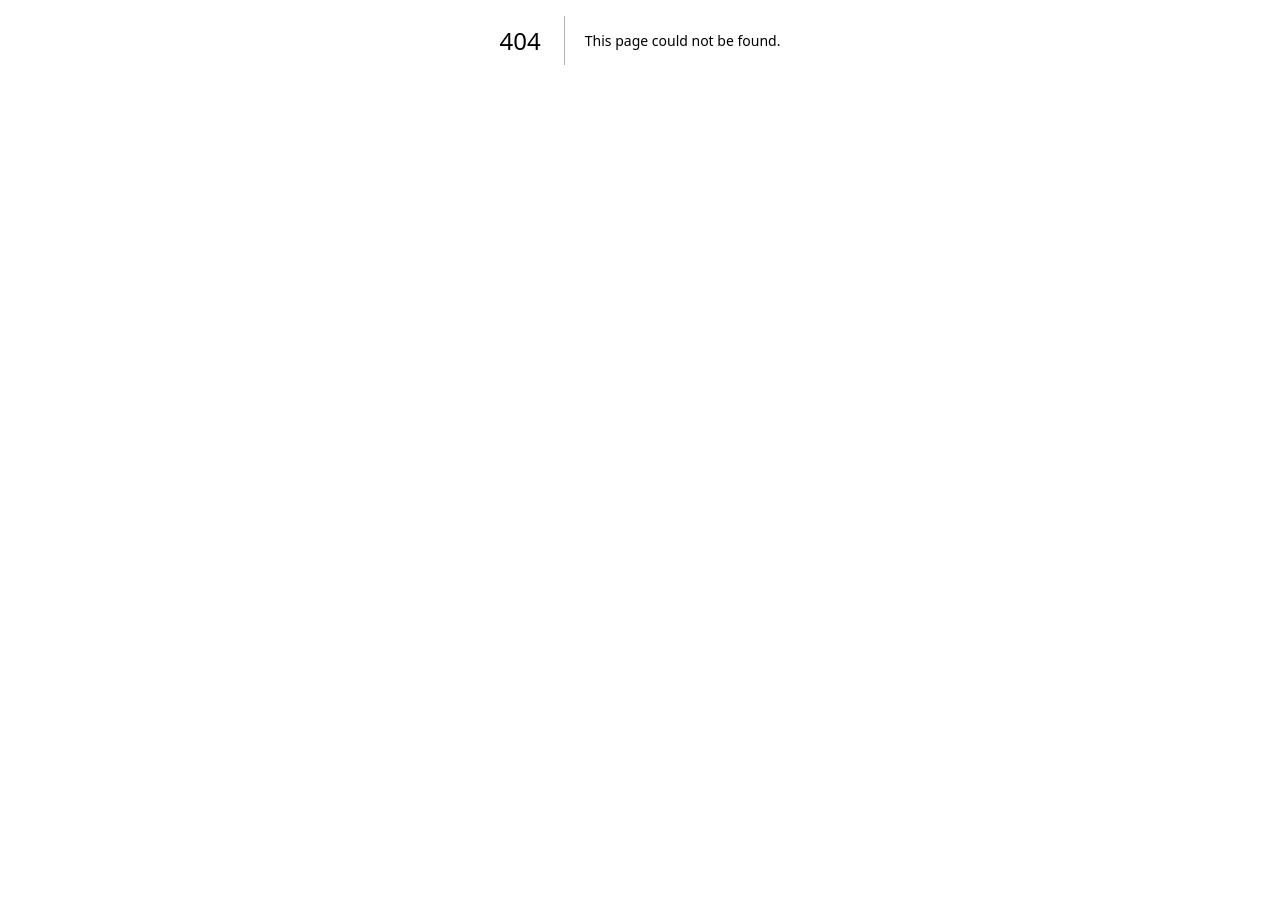
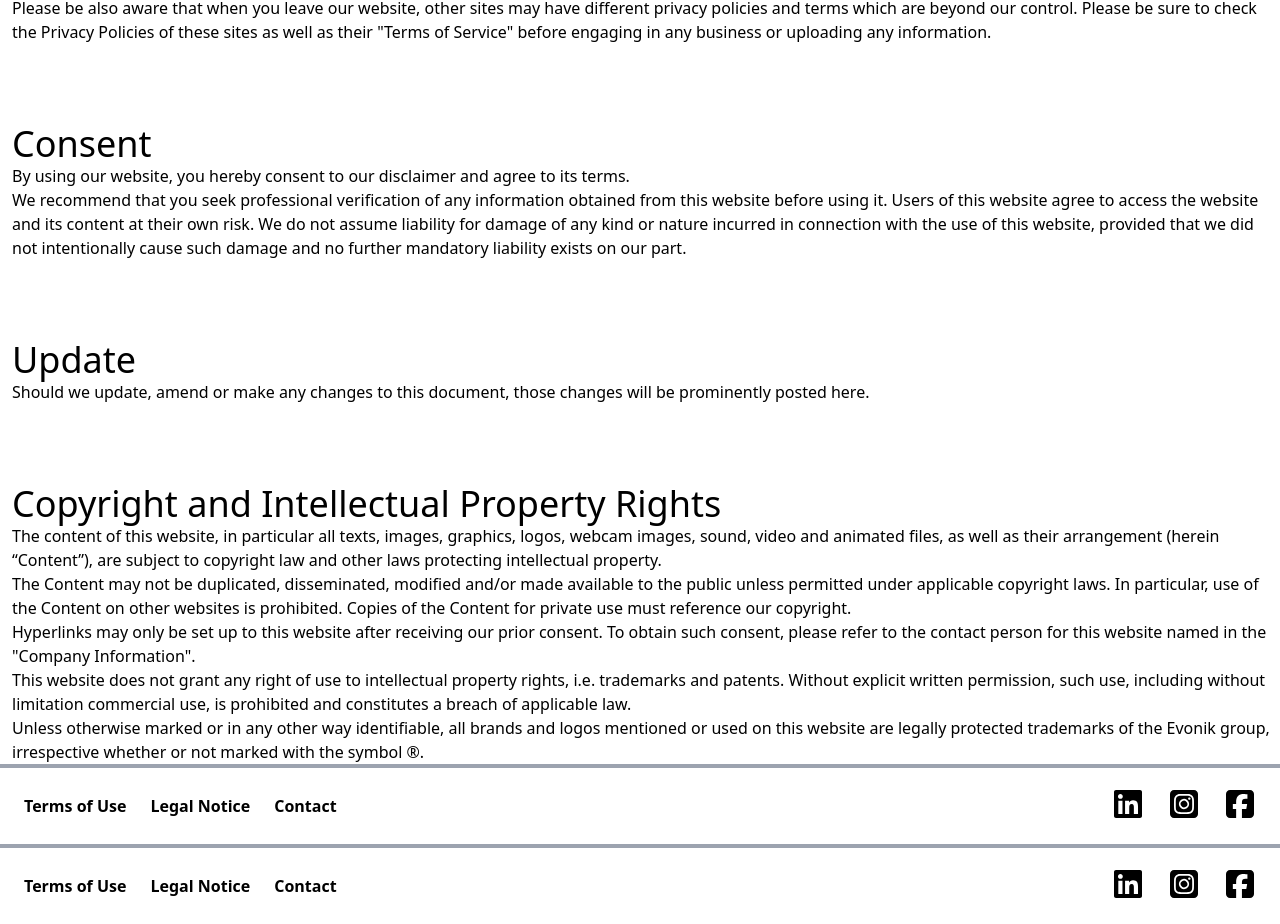
Before and after one commit to B3-Team6/e-commerce-project, a Next.js app: page /footerContent/legalNotice in a window 1280 px wide. Before the commit this address had no page. Shown: the part 360-1284 px from the top of the page. Before the commit the page ends 800 px from the top, so only its background shows below. Built offline with nearby package versions, Linux system fonts and the light colour scheme.

Commit message:
update tos and legal notice path

```diff
--- a/src/components/Footer.jsx
+++ b/src/components/Layout/Footer.jsx
@@ -11,18 +11,18 @@
     <footer className="hidden lg:h-20 lg:relative lg:bottom-0 lg:w-full lg:border-t-4 lg:border-gray-400 lg:flex lg:p-6 lg:justify-between lg:items-center lg:font-bold">
       <div className="flex flex-row gap-6">
         <Link
-          href="https://en.wikipedia.org/wiki/Terms_of_service"
+          href="footerContent//tos"
           className="hover:underline"
         >
           Terms of Use
         </Link>
         <Link
-          href="https://en.wikipedia.org/wiki/Notice"
+          href="footerContent/legalNotice"
           className="hover:underline"
         >
           Legal Notice
         </Link>
-        <Link href="/contact" className="hover:underline">
+        <Link href="contact" className="hover:underline">
           Contact
         </Link>
       </div>
--- /dev/null
+++ b/src/components/Layout/Layout.jsx
@@ -0,0 +1,11 @@
+import Footer from "@/components/Layout/Footer";
+
+const Layout = ({ children }) => {
+  return (
+    <>
+      {children}
+      <Footer />
+    </>
+  );
+};
+export default Layout;
--- a/src/pages/_app.js
+++ b/src/pages/_app.js
@@ -1,5 +1,12 @@
+import Layout from "@/components/Layout/Layout"
 import "@/styles/style.css"
 
 export default function App({ Component, pageProps }) {
-  return <Component {...pageProps} />
+  return (
+    <>
+      <Layout>
+        <Component {...pageProps} />
+      </Layout>
+    </>
+  )
 }
--- a/src/pages/tos.js
+++ b/src/pages/footerContent/legalNotice.js
@@ -1,19 +1,19 @@
 import Head from "next/head"
-import Footer from "@/components/Footer"
-import Tos from "@/components/Tos"
+import Footer from "@/components/Layout/Footer"
+import LegalNotice from "@/components/LegalNotice"
 
-const TosPage = () => {
+const LegalNoticePage = () => {
   return (
     <>
       <Head>
         <title>Terms of Use</title>
-        <meta name="description" content="Terms of Use page" />
+        <meta name="description" content="Legal notice page" />
         <meta name="viewport" content="width=device-width, initial-scale=1" />
         <link rel="icon" href="/favicon.ico" />
       </Head>
-      <Tos></Tos>
+      <LegalNotice></LegalNotice>
       <Footer></Footer>
     </>
   )
 }
-export default TosPage
+export default LegalNoticePage
--- a/src/pages/legalNotice.js
+++ b/src/pages/footerContent/tos.js
@@ -1,19 +1,19 @@
 import Head from "next/head"
-import Footer from "@/components/Footer"
-import LegalNotice from "@/components/LegalNotice"
+import Footer from "@/components/Layout/Footer"
+import Tos from "@/components/Tos"
 
-const LegalNoticePage = () => {
+const TosPage = () => {
   return (
     <>
       <Head>
         <title>Terms of Use</title>
-        <meta name="description" content="Legal notice page" />
+        <meta name="description" content="Terms of Use page" />
         <meta name="viewport" content="width=device-width, initial-scale=1" />
         <link rel="icon" href="/favicon.ico" />
       </Head>
-      <LegalNotice></LegalNotice>
+      <Tos></Tos>
       <Footer></Footer>
     </>
   )
 }
-export default LegalNoticePage
+export default TosPage
```
